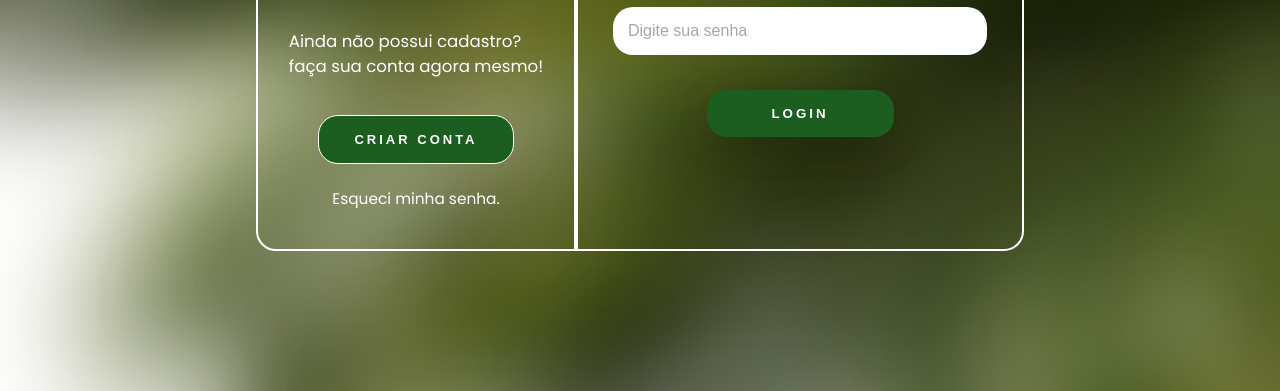
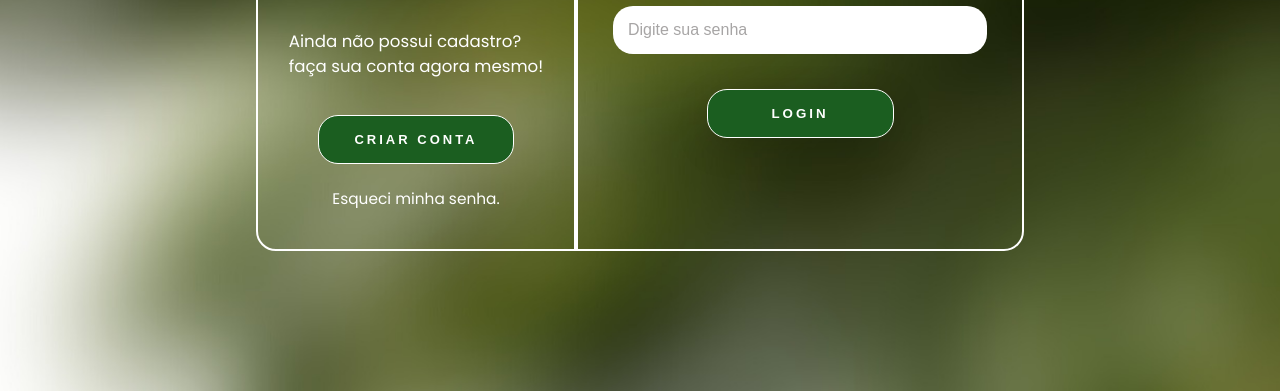
Before and after one commit to FelipeNer0/Trilha_Do_Calouro, a plain HTML site: page index.html in a window 1280 px wide. Shown: the part 409-800 px from the top of the page. Drawn offline with Linux system fonts and the light colour scheme.

Commit message:
atualização do botão login

```diff
--- a/style.css
+++ b/style.css
@@ -240,7 +240,7 @@ footer {
   width: 50%;
   padding: 16px 0px;
   margin: 25px;
-  border: none;
+  border: 1px solid #ffffff;
   border-radius: 20px;
   outline: none;
   text-transform: uppercase;
```
